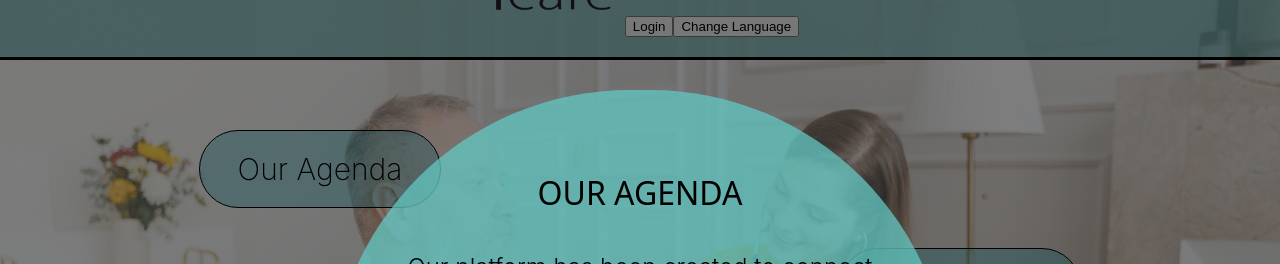
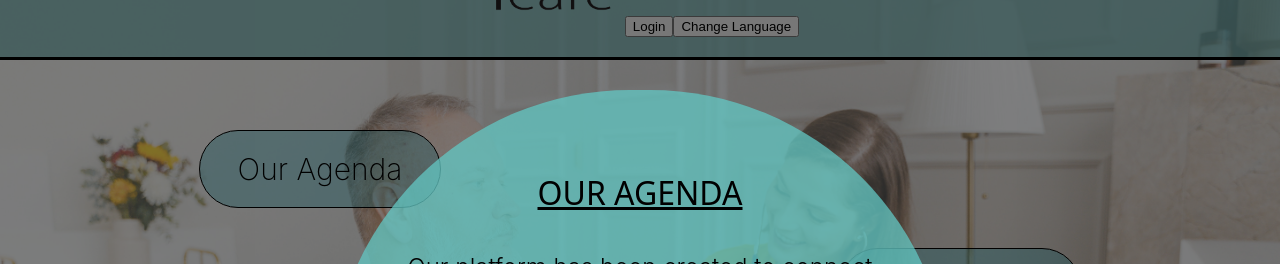
Before and after one commit to KasiaRaven26/Icare, a React (Vite) app in the folder Icare_app/: page / in a window 1280 px wide. Both pictures are taken after a click on the button "Show Modal". Shown: the part 85-349 px from the top of the page. Built offline with nearby package versions, Linux system fonts and the light colour scheme.

Commit message:
changes in buttons etc

```diff
--- a/Icare_app/src/components/ContetItems/ContentItem.css
+++ b/Icare_app/src/components/ContetItems/ContentItem.css
@@ -23,7 +23,6 @@
 }
 .boxj:hover {
   border: 3px solid rgb(30, 121, 166);
-    box-shadow: 0 0 2em #0f18c9aa;
   transition: box-shadow 300ms ease-in-out;
 }
 
--- a/Icare_app/src/components/ContetItems/ContentItem.jsx
+++ b/Icare_app/src/components/ContetItems/ContentItem.jsx
@@ -1,9 +1,18 @@
-import './ContentItem.css';
+import "./ContentItem.css";
+import { useState } from "react";
+import { Modal } from "../Modal/Modal";
 
 export function ContentItem(props) {
-    return (
-      <div className='join-us-box'>
-        {props.children}
-      </div>
-    );
-  }
+  const [showModal, setShowModal] = useState(false);
+
+  const Adam = () => {
+    console.log(showModal);
+    setShowModal(!showModal);
+  };
+
+  return (
+    <div className="join-us-box" onClick={Adam}>
+      {props.children}
+    </div>
+  );
+}
--- a/Icare_app/src/components/Header.jsx
+++ b/Icare_app/src/components/Header.jsx
@@ -2,6 +2,9 @@ import React from "react";
 import logo from "./I_care.jpg";
 
 export function Header() {
+  const clickEvent = () => {
+    console.log("Hello Kasia");
+  };
   return (
     <div>
       <img className="logo" src={logo} alt="Logo" />
@@ -11,7 +14,7 @@ export function Header() {
       2 - Add an 'onClick' to the buttons. For instance, the buttons should look something like <button onclick={clickEvent}>Login</button>
       3 - Above the return statement above, write an arrow function for the clickEvent. Something like - const clickEvent = () => { console.log("Hello Kasia")}
     */}
-      <button>Login</button>
+      <button onClick={clickEvent}>Login</button>
       <button>Change Language</button>
     </div>
   );
--- a/Icare_app/src/components/Modal/Modal.jsx
+++ b/Icare_app/src/components/Modal/Modal.jsx
@@ -11,10 +11,10 @@ export function Modal({ HidingTheForm }) {
       <div className="modal">
         <div className="modal-content">
           <header>
-            <h1>SUBMIT FORM</h1>
+            <h1 className="highlight">SUBMIT FORM</h1>
           </header>
-          <body >
-            <form >
+          <body>
+            <form>
               <div className="control">
                 <label>E-mail address</label>
                 <input type="url" />
@@ -38,7 +38,7 @@ export function Modal({ HidingTheForm }) {
             </form>
           </body>
           <footer className="click-button">
-            <button  onClick={handleClick}>Close</button>
+            <button onClick={handleClick}>Close</button>
           </footer>
         </div>
       </div>
--- a/Icare_app/src/components/Modal/ModalContent.css
+++ b/Icare_app/src/components/Modal/ModalContent.css
@@ -91,3 +91,6 @@ h1 {
     Oxygen, Ubuntu, Cantarell, "Open Sans", "Helvetica Neue", sans-serif;
   font-weight: 150;
 }
+.highlight {
+  text-decoration: underline;
+}
--- a/Icare_app/src/components/Modal/ModalContent.jsx
+++ b/Icare_app/src/components/Modal/ModalContent.jsx
@@ -11,7 +11,7 @@ export function ModalContent({ HidingTheButton }) {
       <div className="modal">
         <div className="modal-content">
           <header>
-            <h1>OUR AGENDA</h1>
+            <h1 className="highlight"> OUR AGENDA</h1>
           </header>
           <body>
             <p>
```
Also changed, not shown: Icare_app/src/components/ContetItems/Content.jsx (+5 -6 lines). Lines whose indentation alone changed are shown as unchanged.
